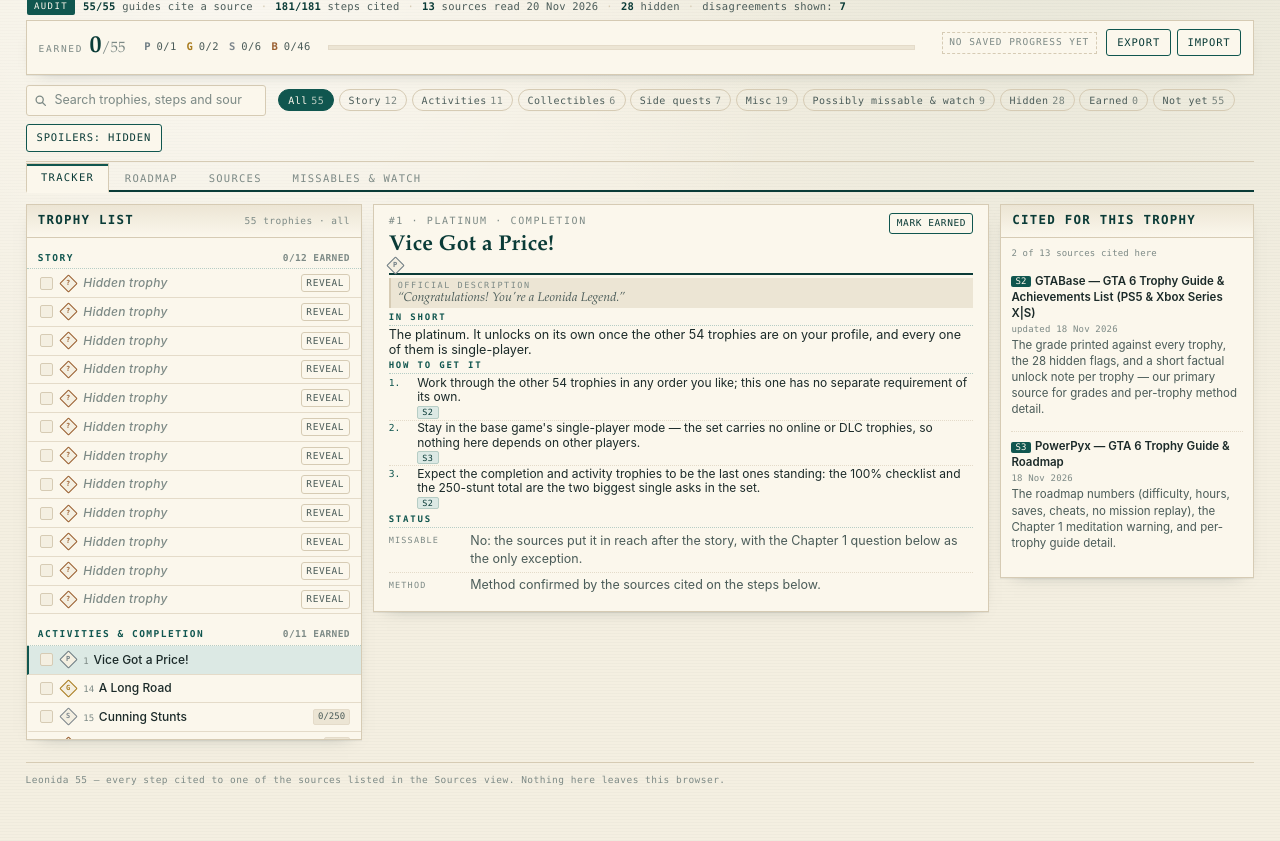
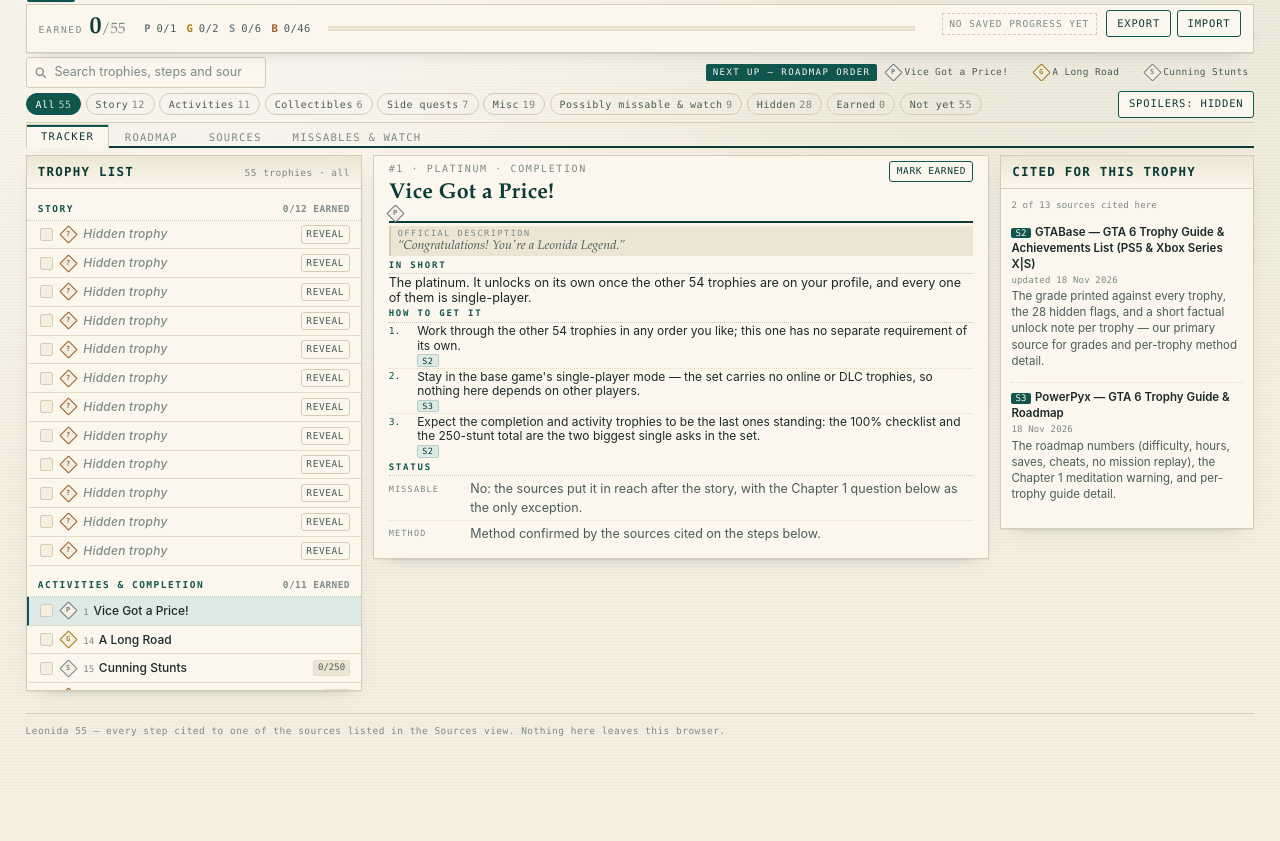
Before and after one commit to Rizrekt/leonida-55-trophy-guide, a plain HTML site: page app/index.html in a window 1280 px wide. Shown: the part 89-930 px from the top of the page. After the commit the page ends 881 px from the top, so only its background shows below. Drawn offline with Linux system fonts and the light colour scheme.

Commit message:
Leonida 55: PERTAJAMAN-2 — NEXT UP strip, detail counter widget, hardened package

```diff
--- a/app/index.html
+++ b/app/index.html
@@ -47,6 +47,7 @@
 </section>
 
 <div class="toolbar">
+  <div class="toolbar__row toolbar__row--search">
     <label class="search" for="search">
       <svg class="search__icon" viewBox="0 0 16 16" aria-hidden="true" focusable="false">
         <circle cx="7" cy="7" r="4.4" fill="none" stroke="currentColor" stroke-width="1.6"></circle>
@@ -54,8 +55,14 @@
       </svg>
       <input id="search" type="search" placeholder="Search trophies, steps and sources" autocomplete="off" spellcheck="false">
     </label>
+    <div class="nextup" id="next-up" aria-label="Next up in roadmap order">
+      <span class="nextup__tag">Next up — roadmap order</span>
+    </div>
+  </div>
+  <div class="toolbar__row toolbar__row--filters">
     <div class="filters" id="filters" role="group" aria-label="Filter the trophy list"></div>
     <button class="btn btn--toggle" id="spoiler-toggle" type="button" aria-pressed="false">Spoilers: hidden</button>
+  </div>
 </div>
 
 <nav class="tabs" role="tablist" aria-label="Views">
--- a/app/js/guide-render.js
+++ b/app/js/guide-render.js
@@ -80,6 +80,7 @@ let onSelectCallback = null;
 let listWired = false;
 let detailWired = false;
 let filtersWired = false;
+let nextUpWired = false;
 
 /* ------------------------------------------------------------------ utils */
 
@@ -170,6 +171,58 @@ function visibleTrophies(data, store) {
 function defaultSelection(data, store) {
   const firstUnearned = data.trophies.find((t) => !store.isEarned(t.id));
   return (firstUnearned ?? data.trophies[0])?.id ?? null;
+}
+
+/* ---------------------------------------------------------------- next up */
+
+/** The list's own order: grouped by GROUPS rank, stable within a group. */
+function roadmapOrder(data) {
+  const rank = new Map(GROUPS.map((group, index) => [group.key, index]));
+  return data.trophies
+    .map((trophy, index) => ({ trophy, index, rank: rank.get(groupOf(trophy).key) ?? GROUPS.length }))
+    .sort((a, b) => a.rank - b.rank || a.index - b.index)
+    .map((entry) => entry.trophy);
+}
+
+/**
+ * The next few unearned trophies in list order. Masked ones are skipped: the
+ * strip sits inside the tracker chrome, so it must not undo the spoiler shield
+ * that the button beside it is holding up.
+ */
+function nextUpTargets(data, store, count = 3) {
+  return roadmapOrder(data)
+    .filter((trophy) => !store.isEarned(trophy.id) && !isMasked(trophy, store))
+    .slice(0, count);
+}
+
+function renderNextUp(container, data, store) {
+  if (!container) return;
+  const targets = nextUpTargets(data, store);
+  const label = '<span class="nextup__tag">Next up — roadmap order</span>';
+  const items = targets.map((trophy) => {
+    const doFirst = String(trophy.missable_status ?? '').startsWith('possibly');
+    return (
+      `<button class="nextup__item" type="button" data-nextup="${trophy.id}" ` +
+      `title="#${trophy.id} ${esc(trophy.name)}">` +
+      gradeIcon(trophy.grade) +
+      `<span class="nextup__name">${esc(trophy.name)}</span>` +
+      (doFirst ? '<span class="nextup__first">· do first</span>' : '') +
+      '</button>'
+    );
+  });
+  const body = items.length
+    ? items.join('<span class="nextup__dot" aria-hidden="true">·</span>')
+    : '<span class="nextup__empty">all earned</span>';
+  container.innerHTML = label + body;
+
+  if (!nextUpWired) {
+    nextUpWired = true;
+    container.addEventListener('click', (event) => {
+      const item = event.target.closest('[data-nextup]');
+      if (!item) return;
+      selectTrophy(Number(item.dataset.nextup));
+    });
+  }
 }
 
 /* ---------------------------------------------------------------- filters */
@@ -450,9 +503,9 @@ function detailHtml(trophy, store) {
     `<div class="detail__section"><h3>In short</h3><p class="detail__short">${short}</p></div>` +
     disagreeHtml(trophy.disagree) +
     missableCallout(trophy) +
+    counterHtml(trophy, store) +
     `<div class="detail__section"><h3>How to get it</h3>${stepsHtml(trophy)}</div>` +
-    statusHtml(trophy) +
-    counterHtml(trophy, store)
+    statusHtml(trophy)
   );
 }
 
@@ -600,6 +653,7 @@ export function renderTracker({ doc, store, focusId }) {
   }
 
   renderFilters(document.getElementById('filters'), doc, view);
+  renderNextUp(document.getElementById('next-up'), doc, store);
   renderList(document.getElementById('trophy-list'), doc, view, (id) => selectTrophy(id));
   renderDetail(document.getElementById('trophy-detail'), byId(doc, view.selectedId), view);
 }
--- a/app/style.css
+++ b/app/style.css
@@ -108,7 +108,7 @@ button, input, select { font: inherit; color: inherit; }
 .masthead {
   max-width: 1400px;
   margin: 0 auto;
-  padding: 0.85rem 0 0.55rem;
+  padding: 0.55rem 0 0.35rem;
   display: flex;
   flex-wrap: wrap;
   align-items: flex-end;
@@ -118,7 +118,7 @@ button, input, select { font: inherit; color: inherit; }
 }
 
 .masthead__kicker {
-  margin: 0 0 0.18rem;
+  margin: 0 0 0.06rem;
   font-family: var(--mono);
   font-size: 9.5px;
   letter-spacing: 0.22em;
@@ -178,7 +178,7 @@ button, input, select { font: inherit; color: inherit; }
   flex-wrap: wrap;
   align-items: center;
   gap: 0.28rem 0.5rem;
-  padding: 0.32rem 0.1rem;
+  padding: 0.14rem 0.1rem;
   font-family: var(--mono);
   font-size: 10.5px;
   letter-spacing: 0.02em;
@@ -209,7 +209,7 @@ button, input, select { font: inherit; color: inherit; }
   grid-template-columns: auto auto minmax(80px, 1fr) auto;
   align-items: center;
   gap: 0.5rem 1.1rem;
-  padding: 0.5rem 0.75rem;
+  padding: 0.3rem 0.75rem;
   background: var(--paper-raised);
   border: 1px solid var(--rule);
   border-top: none;
@@ -378,11 +378,18 @@ button, input, select { font: inherit; color: inherit; }
   max-width: 1400px;
   margin: 0 auto;
   display: flex;
+  flex-direction: column;
+  align-items: stretch;
+  gap: 0.18rem;
+  padding: 0.28rem 0 0.24rem;
+  border-bottom: 1px solid var(--rule);
+}
+
+.toolbar__row {
+  display: flex;
   align-items: center;
-  gap: 0.55rem 0.8rem;
-  padding: 0.65rem 0 0.55rem;
-  flex-wrap: wrap;
-  border-bottom: 1px solid var(--rule);
+  gap: 0.3rem 0.8rem;
+  min-width: 0;
 }
 
 .search {
@@ -413,6 +420,63 @@ button, input, select { font: inherit; color: inherit; }
   min-width: 0;
 }
 .search input::placeholder { color: var(--ink-faint); }
+
+/* ---------- next up strip ----------------------------------------------- */
+
+/* Sits at the right edge of the search row: the same small-caps tag as the
+   audit strip, then the next three unearned trophies in list order. One line,
+   no wrap, so it can never make the toolbar taller. */
+.nextup {
+  margin-left: auto;
+  display: flex;
+  align-items: center;
+  gap: 0.28rem;
+  min-width: 0;
+  overflow: hidden;
+  font-family: var(--mono);
+  font-size: 9.5px;
+  letter-spacing: 0.05em;
+  color: var(--ink-soft);
+  white-space: nowrap;
+}
+
+.nextup__tag {
+  background: var(--teal);
+  color: var(--paper-raised);
+  padding: 0.1rem 0.42rem;
+  letter-spacing: 0.16em;
+  text-transform: uppercase;
+  font-size: 9px;
+  border-radius: 2px;
+  flex: none;
+}
+
+.nextup__item {
+  appearance: none;
+  border: 1px solid transparent;
+  background: transparent;
+  border-radius: 999px;
+  padding: 0.02rem 0.3rem;
+  display: inline-flex;
+  align-items: center;
+  gap: 0.26rem;
+  min-width: 0;
+  font: inherit;
+  letter-spacing: 0.04em;
+  color: var(--ink-soft);
+  cursor: pointer;
+  transition: background 120ms ease, border-color 120ms ease, color 120ms ease;
+}
+.nextup__item:hover {
+  border-color: var(--teal-line);
+  color: var(--teal-deep);
+  background: var(--paper-raised);
+}
+
+.nextup__name { overflow: hidden; text-overflow: ellipsis; }
+.nextup__first { color: var(--ochre); flex: none; }
+.nextup__dot { color: var(--rule); }
+.nextup__empty { color: var(--ink-faint); font-style: italic; }
 
 .filters {
   display: flex;
@@ -462,7 +526,7 @@ button, input, select { font: inherit; color: inherit; }
   background: transparent;
   border: 1px solid transparent;
   border-bottom: none;
-  padding: 0.4rem 0.9rem 0.36rem;
+  padding: 0.24rem 0.9rem 0.2rem;
   margin-bottom: -2px;
   font-family: var(--mono);
   font-size: 10.5px;
@@ -486,13 +550,13 @@ button, input, select { font: inherit; color: inherit; }
 
 main { max-width: 1400px; margin: 0 auto; }
 
-.view { display: none; padding-top: 0.7rem; }
+.view { display: none; padding-top: 0.4rem; }
 .view.is-active { display: block; }
 
 .view-body {
   background: var(--paper-raised);
   border: 1px solid var(--rule);
-  padding: 1rem 1.15rem 1.25rem;
+  padding: 0.62rem 1.15rem 0.9rem;
   box-shadow: var(--shadow);
 }
 
@@ -502,8 +566,8 @@ main { max-width: 1400px; margin: 0 auto; }
   justify-content: space-between;
   gap: 1rem;
   border-bottom: 1px solid var(--rule);
-  padding-bottom: 0.4rem;
-  margin-bottom: 0.85rem;
+  padding-bottom: 0.22rem;
+  margin-bottom: 0.42rem;
 }
 .view-head h2 { font-size: 1.2rem; }
 .view-head p {
@@ -764,7 +828,7 @@ main { max-width: 1400px; margin: 0 auto; }
 
 /* ---------- detail panel ------------------------------------------------ */
 
-.trophy-detail { padding: 0.5rem 0.9rem 0.8rem; }
+.trophy-detail { padding: 0.32rem 0.9rem 0.7rem; }
 
 .detail__top {
   display: flex;
@@ -965,14 +1029,14 @@ main { max-width: 1400px; margin: 0 auto; }
 
 /* counter widget */
 .counter {
-  margin-top: 0.5rem;
+  margin-top: 0.28rem;
   display: flex;
   align-items: center;
   gap: 0.4rem;
   flex-wrap: wrap;
   border: 1px solid var(--rule);
   background: var(--paper);
-  padding: 0.35rem 0.5rem;
+  padding: 0.28rem 0.5rem;
 }
 .counter__label {
   font-family: var(--mono);
```
Lines whose indentation alone changed are shown as unchanged.
